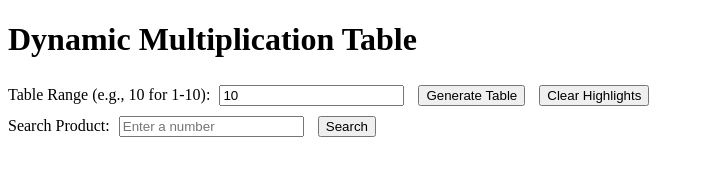
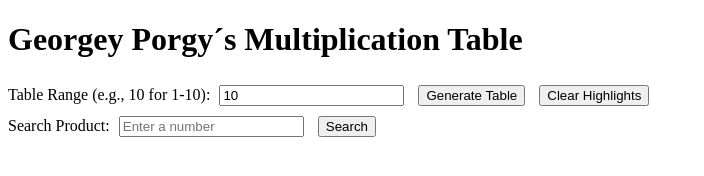
Before and after one commit to georgesshort/georgeyporgymultiplication, a plain HTML site: page index.html in a window 1280 px wide. Shown: the whole page, without its empty margins (0-704 px from the left). Drawn offline with Linux system fonts and the light colour scheme.

Commit message:
Update index.html

```diff
--- a/index.html
+++ b/index.html
@@ -46,7 +46,7 @@
     </style>
 </head>
 <body>
-    <h1>Dynamic Multiplication Table</h1>
+    <h1>Georgey Porgy´s Multiplication Table</h1>
     <label for="range">Table Range (e.g., 10 for 1-10): </label>
     <input type="number" id="range" min="1" value="10">
     <button onclick="generateTable()">Generate Table</button>
```
